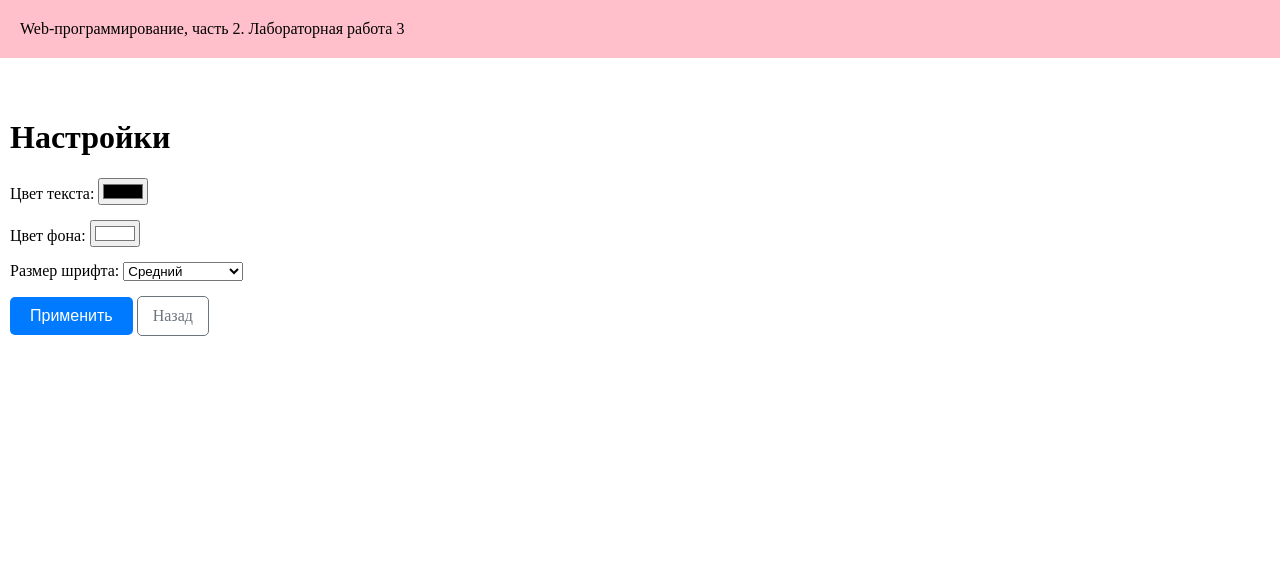
After one commit to Unapologetiic/web-back-labs, a Flask app: page /lab3/settings in a window 1280 px wide. The commit adds this page. Shown: the top 586 px of the page. Run offline with Flask 3, Linux system fonts and the light colour scheme.

Commit message:
Настройки отображения

```diff
--- a/lab3.py
+++ b/lab3.py
@@ -64,7 +64,34 @@ def pay():
 
     return render_template('lab3/pay.html', price=price)
 
+
 @lab3.route('/lab3/success')
 def success():
     price = request.args.get('price', 0)
     return render_template('lab3/success.html', price=price)
+
+
+@lab3.route('/lab3/settings')
+def settings():
+    color = request.args.get('color')
+    bg_color = request.args.get('bg_color')
+    font_size = request.args.get('font_size')
+
+    if color or bg_color or font_size:
+        resp = make_response(redirect('/lab3/settings'))
+        if color:
+            resp.set_cookie('color', color)
+        if bg_color:
+            resp.set_cookie('bg_color', bg_color)
+        if font_size:
+            resp.set_cookie('font_size', font_size)
+        return resp
+
+    color_from_cookie = request.cookies.get('color', '#000000')
+    bg_color_from_cookie = request.cookies.get('bg_color', '#ffffff')
+    font_size_from_cookie = request.cookies.get('font_size', '16px')
+
+    return render_template('lab3/settings.html',
+                         color=color_from_cookie,
+                         bg_color=bg_color_from_cookie,
+                         font_size=font_size_from_cookie)
--- a/templates/base.html
+++ b/templates/base.html
@@ -9,6 +9,21 @@
     <link rel="icon" type="image/png" sizes="32x32" href="{{ url_for('static', filename='favicon-32x32.png') }}">
     <link rel="icon" type="image/png" sizes="16x16" href="{{ url_for('static', filename='favicon-16x16.png') }}">
     <link rel="stylesheet" href="{{url_for ('static', filename ='main.css')}}"">
+    <style>
+        body {
+            {% if request.cookies.get('color') %}
+            color: {{ request.cookies.get('color') }};
+            {% endif %}
+
+            {% if request.cookies.get('bg_color') %}
+            background-color: {{ request.cookies.get('bg_color') }};
+            {% endif %}
+
+            {% if request.cookies.get('font_size') %}
+            font-size: {{ request.cookies.get('font_size') }};
+            {% endif %}
+        }
+    </style>
 </head>
 <body>
     <header>
--- a/templates/lab3/lab3.html
+++ b/templates/lab3/lab3.html
@@ -23,5 +23,8 @@
         <li>
             <a href = "/lab3/order">Заказ напитка</a>
         </li>
+        <li>
+            <a href = "/lab3/settings">Настройки</a>
+        </li>
     </ol>
 {% endblock %}
--- /dev/null
+++ b/templates/lab3/settings.html
@@ -0,0 +1,34 @@
+{% extends "base.html" %}
+
+{% block lab %}Лабораторная работа 3{% endblock %}
+
+{% block main %}
+    <h1>Настройки</h1>
+
+    <form>
+        <div class="form-group">
+            <label for="color">Цвет текста:</label>
+            <input type="color" id="color" name="color" value="{{ color or '#000000'}}">
+        </div>
+
+        <div class="form-group">
+            <label for="bg_color">Цвет фона:</label>
+            <input type="color" id="bg_color" name="bg_color" value="{{ bg_color or '#ffffff'}}">
+        </div>
+
+        <div class="form-group">
+            <label for="font_size">Размер шрифта:</label>
+            <select id="font_size" name="font_size">
+                <option value="14px" {{ 'selected' if font_size == '14px' }}>Маленький</option>
+                <option value="16px" {{ 'selected' if font_size == '16px' }}>Средний</option>
+                <option value="18px" {{ 'selected' if font_size == '18px' }}>Большой</option>
+                <option value="20px" {{ 'selected' if font_size == '20px' }}>Очень большой</option>
+            </select>
+        </div>
+
+        <div>
+            <button type="submit" class="btn-primary">Применить</button>
+            <a href="/lab3/" class="btn-secondary">Назад</a>
+        </div>
+    </form>
+{% endblock %}
```
